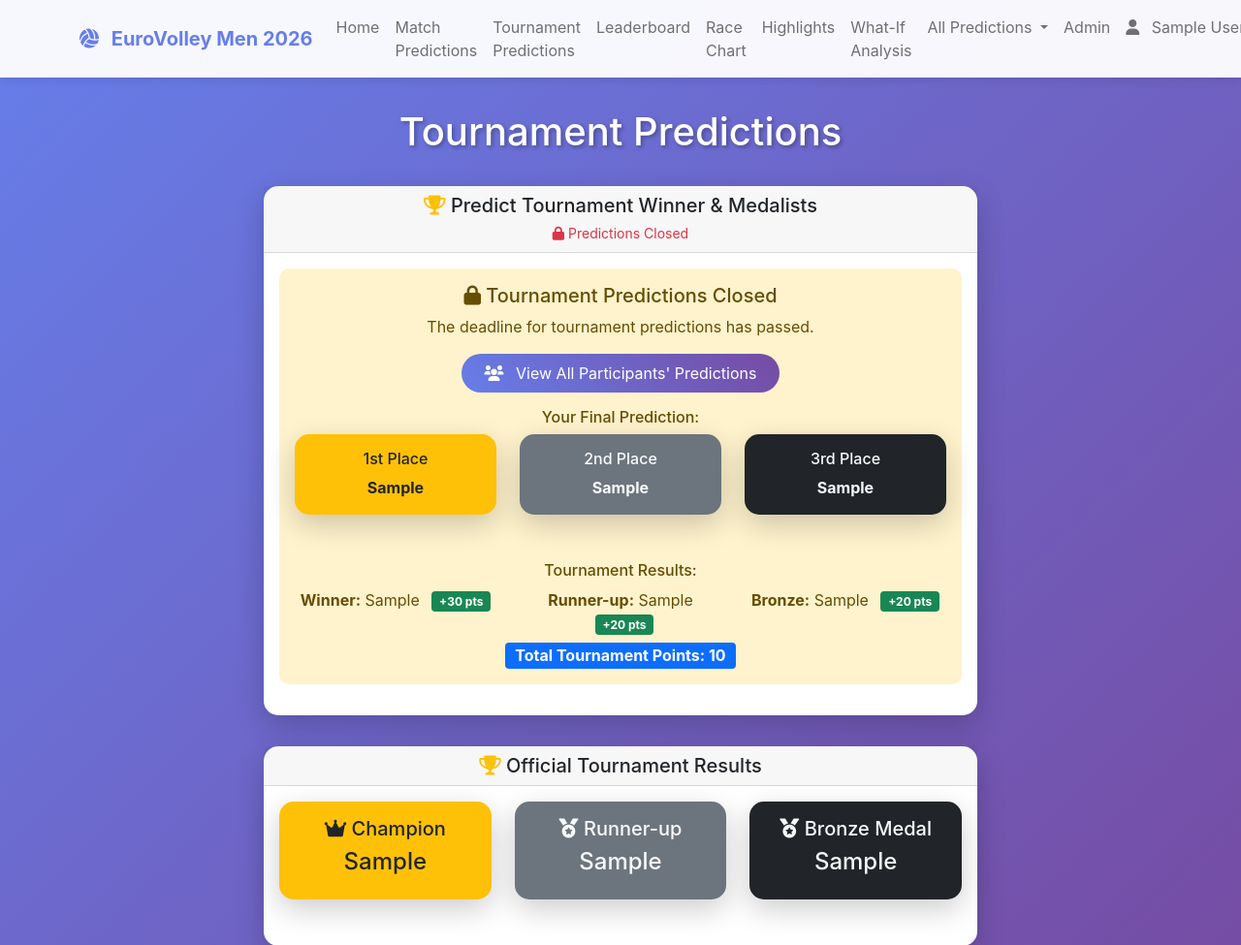
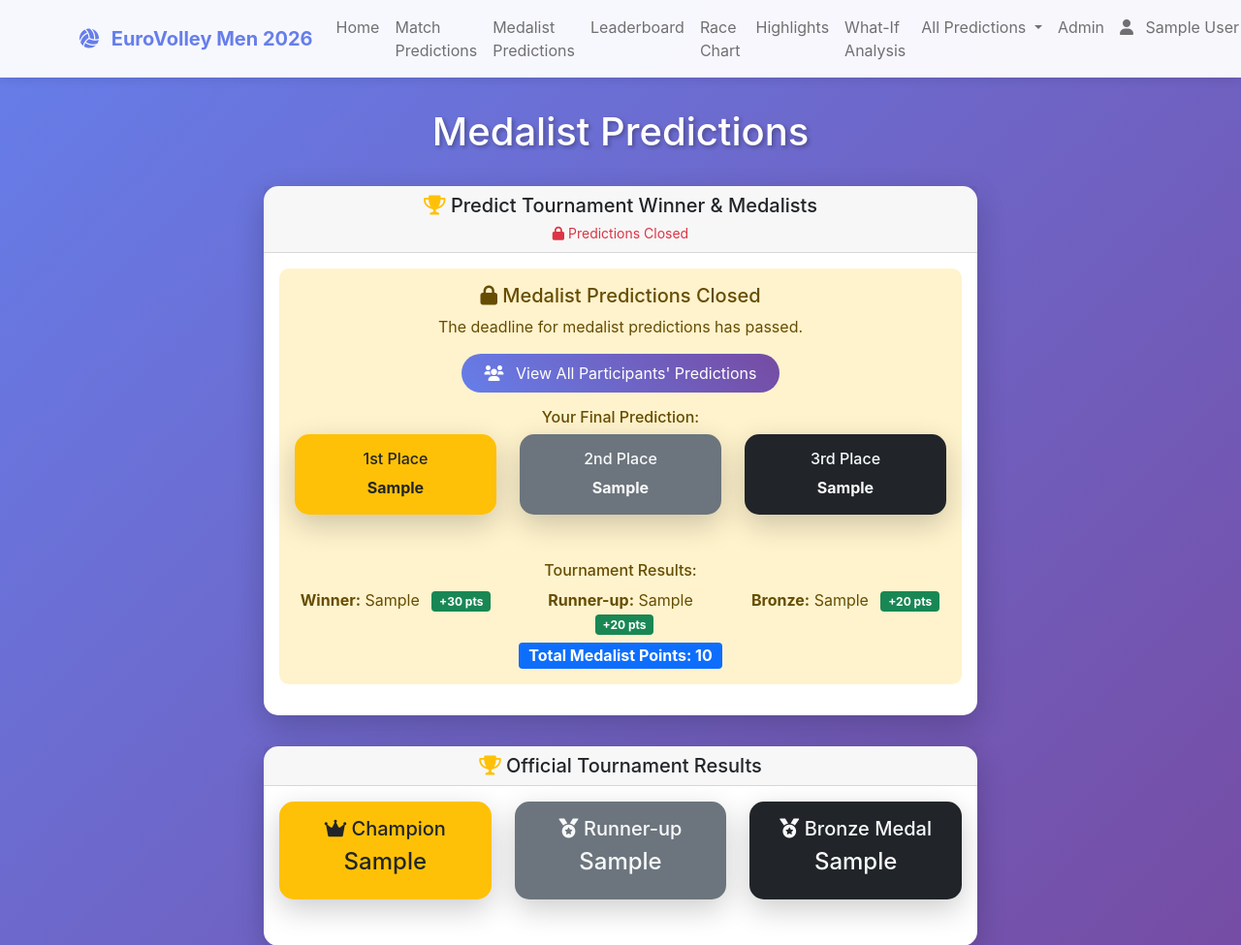
Before and after one commit to guntarsa/volleyball-prediction-game, a Flask app: page /tournament-predictions in a window 1280 px wide. Shown: the top 975 px of the page at 97% size. Run offline with Flask 3, Linux system fonts and the light colour scheme; a user stored in the database is signed in; tables that the repository leaves empty hold one stand-in row (values such as "Sample post"); some libraries are stand-ins or nearby versions.

Commit message:
Medalist

```diff
--- a/app.py
+++ b/app.py
@@ -2328,7 +2328,7 @@ def delete_tournament_team(team_id):
     ).count()
 
     if predictions_count > 0:
-        flash(f'Cannot delete team: {predictions_count} tournament predictions reference this team', 'error')
+        flash(f'Cannot delete team: {predictions_count} medalist predictions reference this team', 'error')
         return redirect(url_for('admin'))
 
     # Delete the team
@@ -2541,7 +2541,7 @@ def set_tournament_config():
         db.session.add(tournament_config)
 
     db.session.commit()
-    flash('Tournament prediction deadline set successfully!', 'success')
+    flash('Medalist prediction deadline set successfully!', 'success')
     return redirect(url_for('admin'))
 
 @app.route('/admin/tournament-results', methods=['POST'])
@@ -2618,7 +2618,7 @@ def tournament_predictions():
     # Get or create tournament config
     tournament_config = TournamentConfig.query.first()
     if not tournament_config:
-        flash('Tournament predictions are not yet available. Please contact admin.', 'warning')
+        flash('Medalist predictions are not yet available. Please contact admin.', 'warning')
         return redirect(url_for('index'))
 
     # Get tournament teams (if available) or fallback to game teams
@@ -2644,7 +2644,7 @@ def tournament_predictions():
 
     if request.method == 'POST':
         if not tournament_config.is_prediction_open():
-            flash('Tournament prediction deadline has passed.', 'error')
+            flash('Medalist prediction deadline has passed.', 'error')
             return redirect(url_for('tournament_predictions'))
 
         first_place = request.form.get('first_place')
@@ -2683,7 +2683,7 @@ def tournament_predictions():
             db.session.add(user_prediction)
 
         db.session.commit()
-        flash('Tournament prediction saved successfully!', 'success')
+        flash('Medalist prediction saved successfully!', 'success')
         return redirect(url_for('tournament_predictions'))
 
     return render_template('tournament_predictions.html',
@@ -2697,12 +2697,12 @@ def all_tournament_predictions():
     # Get tournament config to check if predictions are closed
     tournament_config = TournamentConfig.query.first()
     if not tournament_config:
-        flash('Tournament predictions are not yet available. Please contact admin.', 'warning')
+        flash('Medalist predictions are not yet available. Please contact admin.', 'warning')
         return redirect(url_for('index'))
 
     # Only show all predictions if deadline has passed
     if tournament_config.is_prediction_open():
-        flash('Tournament predictions are still open. All predictions will be visible after the deadline.', 'info')
+        flash('Medalist predictions are still open. All predictions will be visible after the deadline.', 'info')
         return redirect(url_for('tournament_predictions'))
 
     # Get all tournament predictions with user information, ordered by user name
--- a/templates/admin.html
+++ b/templates/admin.html
@@ -78,7 +78,7 @@ Serbia,Turkey,2024-09-16,14:00,Quarter Final 3,2024-09-16,13:30</code></pre>
 
                 <form method="POST" action="{{ url_for('set_tournament_config') }}">
                     <div class="mb-3">
-                        <label for="prediction_deadline" class="form-label">Tournament Prediction Deadline:</label>
+                        <label for="prediction_deadline" class="form-label">Medalist Prediction Deadline:</label>
                         <input type="datetime-local" name="prediction_deadline" id="prediction_deadline"
                                class="form-control" required
                                value="{% if tournament_config %}{{ tournament_config.prediction_deadline.strftime('%Y-%m-%dT%H:%M') }}{% endif %}">
@@ -620,7 +620,7 @@ Dominican Republic,do
                     <i class="fas fa-users"></i> Expected: 24 teams for tournament<br>
                     <i class="fas fa-file-csv"></i> Format: team_name required, country_code optional<br>
                     <i class="fas fa-flag"></i> Country codes auto-detected if not provided<br>
-                    <i class="fas fa-trophy"></i> Used for tournament predictions
+                    <i class="fas fa-trophy"></i> Used for medalist predictions
                 </small>
             </div>
         </div>
@@ -1231,7 +1231,7 @@ Dominican Republic,do
                     <div class="mt-3">
                         <small class="text-muted">
                             <i class="fas fa-info-circle"></i>
-                            Note: Teams referenced in tournament predictions cannot be deleted.
+                            Note: Teams referenced in medalist predictions cannot be deleted.
                         </small>
                     </div>
                 </div>
--- a/templates/base.html
+++ b/templates/base.html
@@ -609,8 +609,8 @@
                         <li class="nav-item">
                             <a class="nav-link" href="{{ url_for('tournament_predictions') }}">
                                 <i class="fas fa-trophy d-lg-none me-2"></i>
-                                <span class="d-none d-lg-inline">Tournament Predictions</span>
-                                <span class="d-lg-none">Tournament</span>
+                                <span class="d-none d-lg-inline">Medalist Predictions</span>
+                                <span class="d-lg-none">Medalists</span>
                             </a>
                         </li>
                         <li class="nav-item">
@@ -650,7 +650,7 @@
                                     <i class="fas fa-volleyball-ball me-2"></i> Match Predictions
                                 </a></li>
                                 <li><a class="dropdown-item" href="{{ url_for('all_tournament_predictions') }}">
-                                    <i class="fas fa-trophy me-2"></i> Tournament Predictions
+                                    <i class="fas fa-trophy me-2"></i> Medalist Predictions
                                 </a></li>
                             </ul>
                         </li>
--- a/templates/index.html
+++ b/templates/index.html
@@ -75,7 +75,7 @@
                                     <li><i class="fas fa-medal text-secondary me-2"></i><strong>3 points:</strong> Predicted 5 sets, wrong winner (5-set game only)</li>
                                     <li><i class="fas fa-medal text-secondary me-2"></i><strong>1 point:</strong> Correct total sets, wrong winner (non-5-set game)</li>
                                 </ul>
-                                <h6>Tournament Predictions:</h6>
+                                <h6>Medalist Predictions:</h6>
                                 <ul class="list-unstyled">
                                     <li><i class="fas fa-trophy text-warning me-2"></i><strong>30 points:</strong> Tournament winner</li>
                                     <li><i class="fas fa-medal text-info me-2"></i><strong>15 points:</strong> Predicting any medalist</li>
--- a/templates/leaderboard.html
+++ b/templates/leaderboard.html
@@ -50,7 +50,7 @@
                                 <th scope="col">Player</th>
                                 <th scope="col" class="text-center">Total Score</th>
                                 {% if tournament_results_available %}
-                                <th scope="col" class="text-center" title="Points earned from tournament (medalist) predictions">Tournament</th>
+                                <th scope="col" class="text-center" title="Points earned from medalist predictions">Medalist</th>
                                 {% endif %}
                                 <th scope="col" class="text-center" title="Actual predictions made by user (excludes default points)">Real Predictions</th>
                                 <th scope="col" class="text-center" title="Predictions for finished games only">Finished Games</th>
@@ -147,7 +147,7 @@
                                                 <i class="fas fa-check-circle me-1"></i>{{ user.correct_predictions }}
                                             </small>
                                             {% if tournament_results_available %}
-                                            <small class="text-warning" title="Tournament (medalist) points">
+                                            <small class="text-warning" title="Medalist prediction points">
                                                 <i class="fas fa-trophy me-1"></i>{{ user.tournament_points }}
                                             </small>
                                             {% endif %}
@@ -234,7 +234,7 @@
             <div class="card-body">
                 <h5 class="card-title text-warning">
                     <i class="fas fa-trophy"></i>
-                    Best Tournament Predictor
+                    Best Medalist Predictor
                 </h5>
                 {% set best_tournament = users | selectattr('tournament_points', '>', 0) | sort(attribute='tournament_points', reverse=true) | first %}
                 <h3 class="text-warning">{{ best_tournament.tournament_points if best_tournament else 0 }}</h3>
--- a/templates/tournament_predictions.html
+++ b/templates/tournament_predictions.html
@@ -1,9 +1,9 @@
 {% extends "base.html" %}
 
-{% block title %}Tournament Predictions - EuroVolley Men 2026{% endblock %}
+{% block title %}Medalist Predictions - EuroVolley Men 2026{% endblock %}
 
 {% block content %}
-<h1 class="page-title">Tournament Predictions</h1>
+<h1 class="page-title">Medalist Predictions</h1>
 
 <div class="row justify-content-center">
     <div class="col-lg-8">
@@ -108,7 +108,7 @@
                         <div class="text-center mt-4">
                             <button type="submit" class="btn btn-primary btn-lg">
                                 <i class="fas fa-save"></i>
-                                {% if user_prediction %}Update{% else %}Save{% endif %} Tournament Prediction
+                                {% if user_prediction %}Update{% else %}Save{% endif %} Medalist Prediction
                             </button>
                         </div>
                     </form>
@@ -145,8 +145,8 @@
 
                 {% else %}
                     <div class="alert alert-warning text-center">
-                        <h5><i class="fas fa-lock"></i> Tournament Predictions Closed</h5>
-                        <p>The deadline for tournament predictions has passed.</p>
+                        <h5><i class="fas fa-lock"></i> Medalist Predictions Closed</h5>
+                        <p>The deadline for medalist predictions has passed.</p>
 
                         <div class="mt-3">
                             <a href="{{ url_for('all_tournament_predictions') }}" class="btn btn-primary">
@@ -245,14 +245,14 @@
                                 </div>
                                 <div class="mt-2">
                                     <span class="badge bg-primary fs-6">
-                                        Total Tournament Points: {{ user_prediction.points_earned }}
+                                        Total Medalist Points: {{ user_prediction.points_earned }}
                                     </span>
                                 </div>
                             </div>
                             {% endif %}
                         </div>
                         {% else %}
-                        <p class="text-muted">You did not make a tournament prediction.</p>
+                        <p class="text-muted">You did not make a medalist prediction.</p>
                         {% endif %}
                     </div>
                 {% endif %}
--- a/templates/user_profile.html
+++ b/templates/user_profile.html
@@ -56,7 +56,7 @@
                         </div>
                         <div class="col-6 col-md-3">
                             <h4 class="text-warning mb-0">{{ stats.tournament_points }}</h4>
-                            <small class="text-muted">Tournament</small>
+                            <small class="text-muted">Medalist</small>
                         </div>
                     </div>
                 </div>
```
Also changed, not shown: templates/all_tournament_predictions.html (+6 -6 lines).
